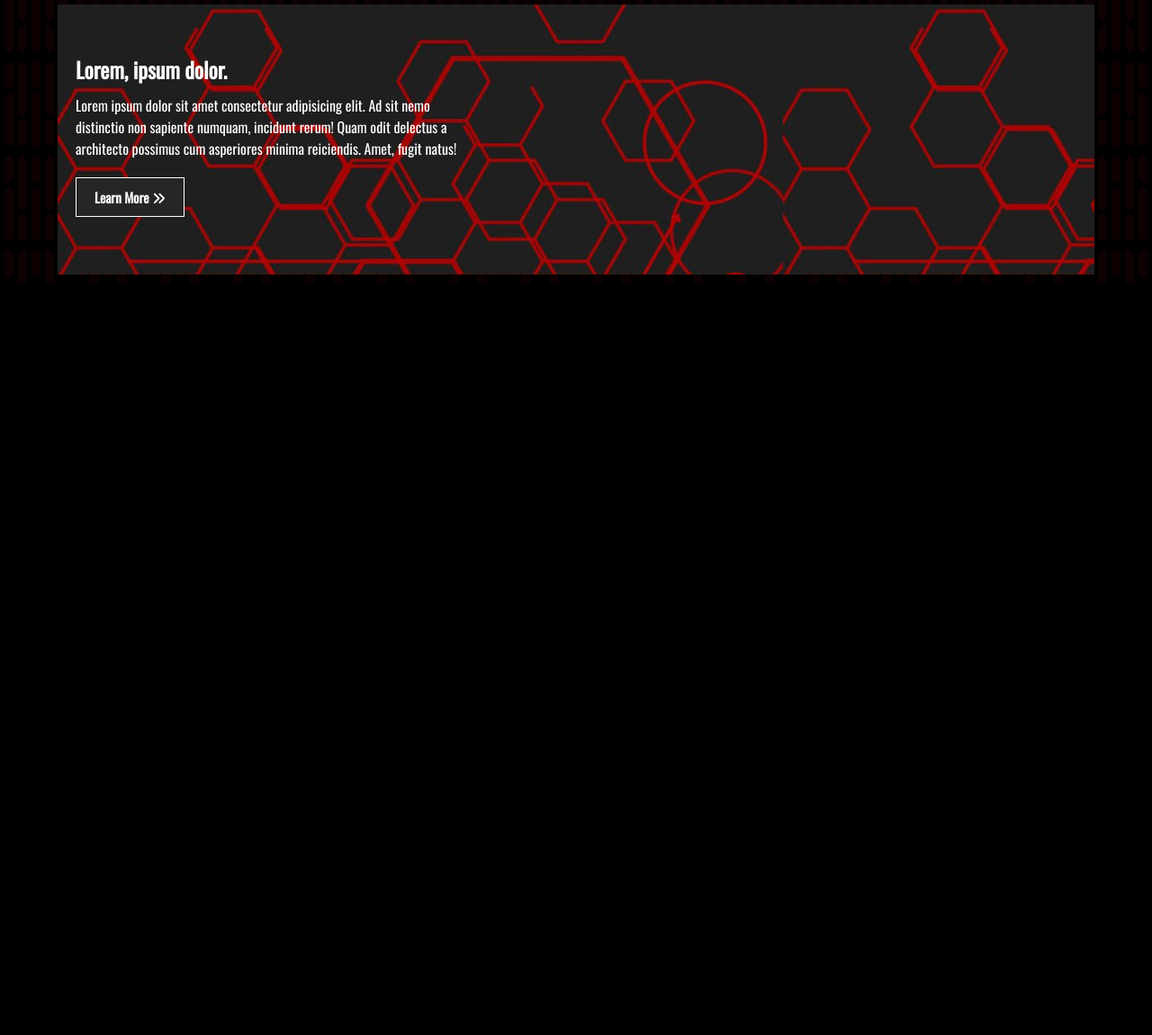
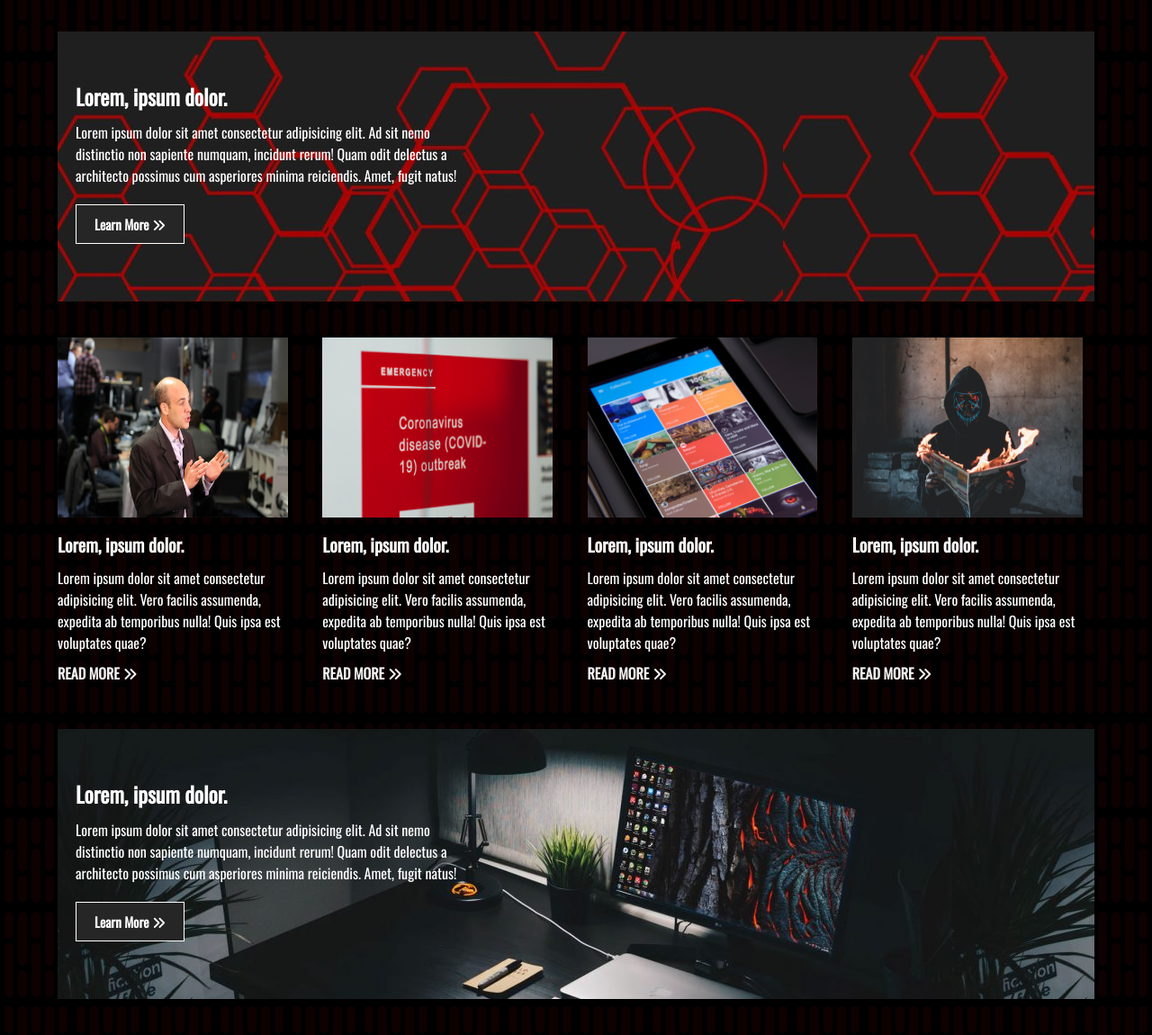
Before and after one commit to ADahjer/html-css-trainig, a plain HTML site: page index.html in a window 1280 px wide. Shown: the part 1302-2452 px from the top of the page at 90% size. Before the commit the page ends 1617 px from the top, so only its background shows below. Drawn offline with nearby package versions, Linux system fonts and the light colour scheme.

Commit message:
added another card section and another banner

```diff
--- a/index.html
+++ b/index.html
@@ -89,6 +89,41 @@
             <p>Lorem ipsum dolor sit amet consectetur adipisicing elit. Ad sit nemo distinctio non sapiente numquam, incidunt rerum! Quam odit delectus a architecto possimus cum asperiores minima reiciendis. Amet, fugit natus!</p>
             <a href="#" class="btn">Learn More <i class="fas fa-angle-double-right"></i></a>
         </div>
+
+        <!-- News Card 2 -->
+        <div class="news-cards">
+            <div class="card">
+                <img src="./img/news1.jpg" alt="news1">
+                <h3>Lorem, ipsum dolor.</h3>
+                <p>Lorem ipsum dolor sit amet consectetur adipisicing elit. Vero facilis assumenda, expedita ab temporibus nulla! Quis ipsa est voluptates quae?</p>
+                <a href="#">Read More <i class="fas fa-angle-double-right"></i></a>
+            </div>
+            <div class="card">
+                <img src="./img/news2.jpg" alt="news2">
+                <h3>Lorem, ipsum dolor.</h3>
+                <p>Lorem ipsum dolor sit amet consectetur adipisicing elit. Vero facilis assumenda, expedita ab temporibus nulla! Quis ipsa est voluptates quae?</p>
+                <a href="#">Read More <i class="fas fa-angle-double-right"></i></a>
+            </div>
+            <div class="card">
+                <img src="./img/news3.jpg" alt="news3">
+                <h3>Lorem, ipsum dolor.</h3>
+                <p>Lorem ipsum dolor sit amet consectetur adipisicing elit. Vero facilis assumenda, expedita ab temporibus nulla! Quis ipsa est voluptates quae?</p>
+                <a href="#">Read More <i class="fas fa-angle-double-right"></i></a>
+            </div>
+            <div class="card">
+                <img src="./img/news4.jpg" alt="news4">
+                <h3>Lorem, ipsum dolor.</h3>
+                <p>Lorem ipsum dolor sit amet consectetur adipisicing elit. Vero facilis assumenda, expedita ab temporibus nulla! Quis ipsa est voluptates quae?</p>
+                <a href="#">Read More <i class="fas fa-angle-double-right"></i></a>
+            </div>
+        </div>
+
+        <!-- Banner 2 -->
+        <div class="banner banner__2">
+            <h2>Lorem, ipsum dolor.</h2>
+            <p>Lorem ipsum dolor sit amet consectetur adipisicing elit. Ad sit nemo distinctio non sapiente numquam, incidunt rerum! Quam odit delectus a architecto possimus cum asperiores minima reiciendis. Amet, fugit natus!</p>
+            <a href="#" class="btn">Learn More <i class="fas fa-angle-double-right"></i></a>
+        </div>
     </div>
 
 </body>
--- a/styles.css
+++ b/styles.css
@@ -137,14 +137,22 @@ hr {
 .banner {
     width: 100%;
     height: 300px;
-    background: url('./img/tech-red.jpg');
-    margin: 10px 0;
+
+    margin: 40px 0;
 
     display: flex;
     flex-direction: column;
     align-items: flex-start;
     justify-content: center;
     padding: 0 20px;
+}
+
+.banner__1 {
+    background: url('./img/tech-red.jpg');
+}
+
+.banner__2 {
+    background: url('./img/image-four.jpg');
 }
 
 .banner h2,
```
